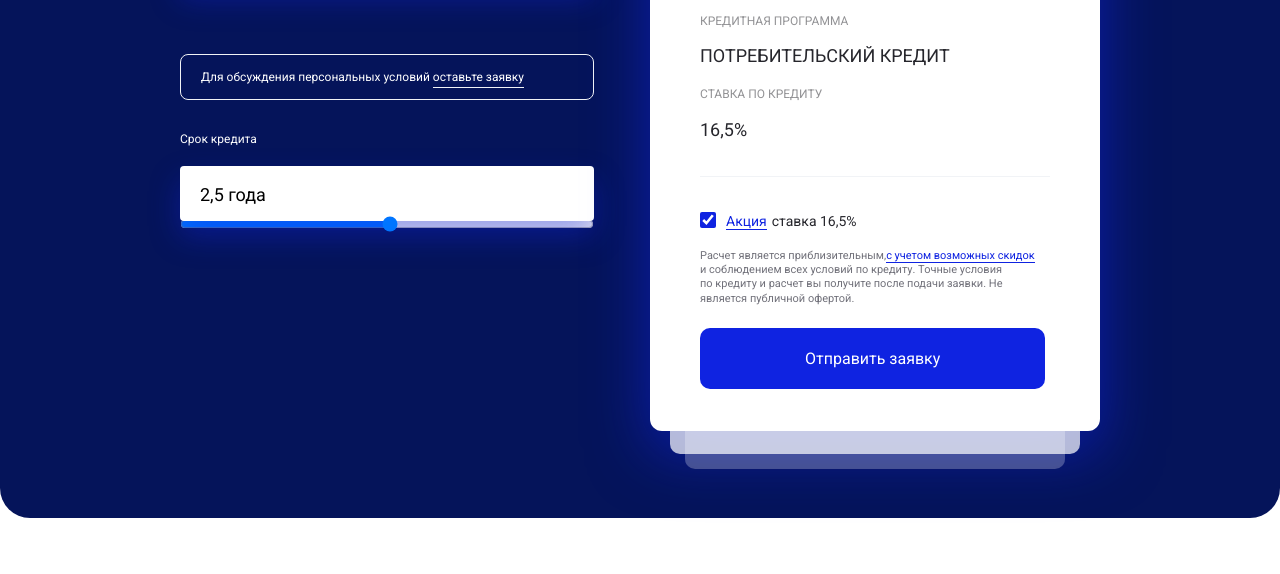
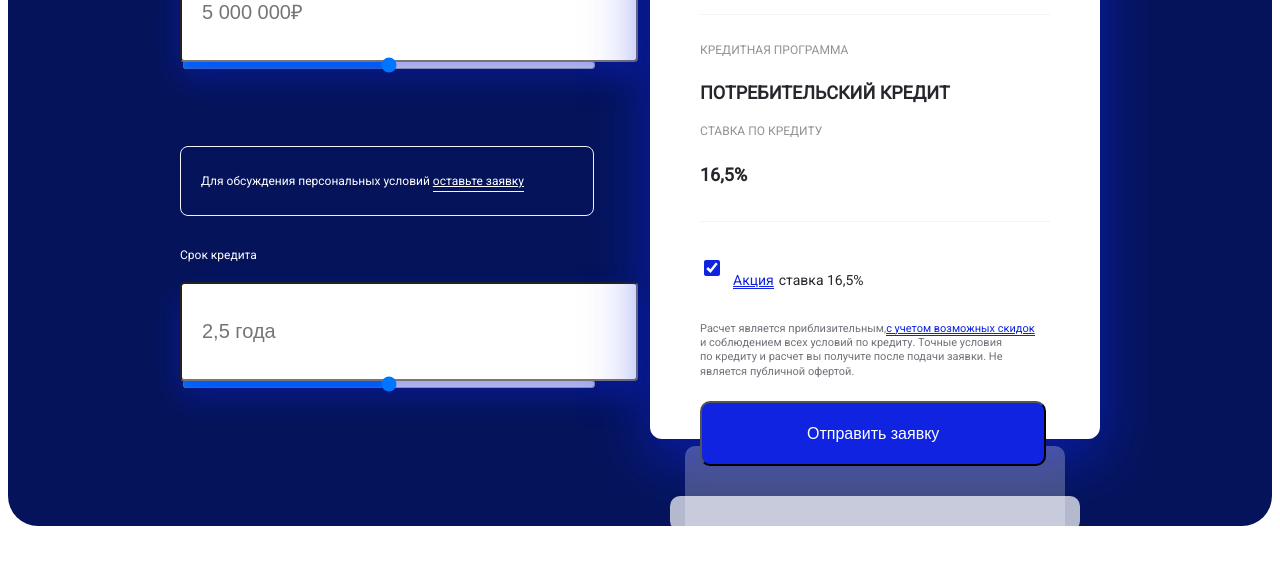
Before and after one commit to SnowPenguin01/practice, a website: page app/Index.html in a window 1280 px wide. Shown: the part 554-1128 px from the top of the page. Drawn offline with Linux system fonts and the light colour scheme; no server answers.

Commit message:
Update Index.html

```diff
--- a/app/Index.html
+++ b/app/Index.html
@@ -7,7 +7,6 @@
     <link rel="preconnect" href="https://fonts.googleapis.com">
     <link rel="preconnect" href="https://fonts.gstatic.com" crossorigin>
     <link href="https://fonts.googleapis.com/css2?family=Roboto&display=swap" rel="stylesheet">
-    <link rel="stylesheet" href="css/reset.css">
     <link rel="stylesheet" href="css/style.css">
     <title>Calculator</title>
 </head>
@@ -63,8 +62,8 @@
                             </div>
                             <div class="form-input-group">
                                 <p class="form-text">Сумма кредита</p>
-                                <input class="form-input" type="text" id="amount" name="amount_money" placeholder="5 000 000₽" value="">
-                                <input class="form-range" type="range" id="amountRange" name="amountRange_money" min="300000" max="10000000" value="">
+                                <input class="form-input" type="text" id="amount" name="amount_money" placeholder="5 000 000₽">
+                                <input class="form-range sumFormAttr" type="range" id="amountRange" name="amountRange_money"  value="">
                             </div>
                             <div class="under-form-text">
                                 <p class="form-text credit-number__min"></p>
@@ -76,7 +75,7 @@
                             <div class="form-input-group">
                                 <p class="form-text">Срок кредита</p>
                                 <input class="form-input" type="text" id="amountYear" name="amount_year" placeholder="2,5 года">
-                                <input class="form-range" type="range" id="amountYears" name="amount_year" min="13" max="84" value="">
+                                <input class="form-range yearFormAttr" type="range" id="amountYears" name="amount_year" value="">
                             </div>
                             <div class="under-form-text">
                                 <p class="form-text credit-data__min"></p>
```
